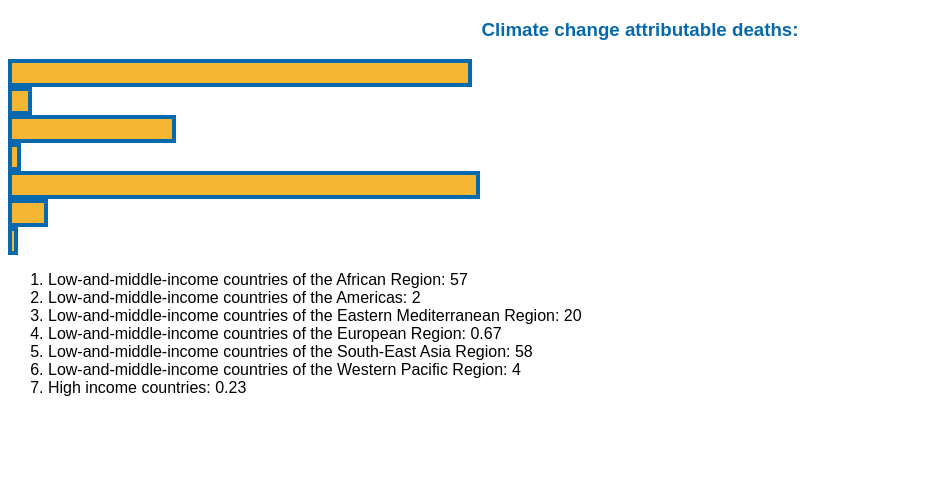
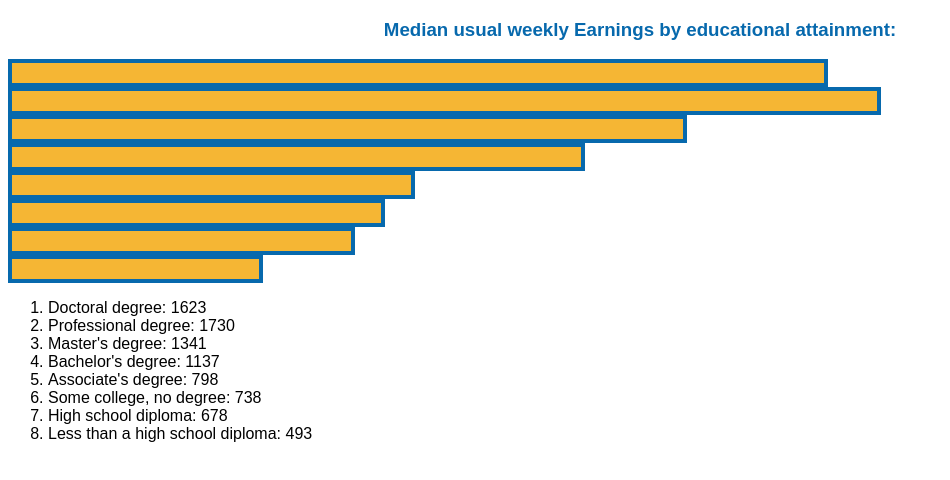
Before and after one commit to jefferyycc/d3-lab-exercise, a plain HTML site: page d3-svg/index.html in a window 1280 px wide. Shown: the whole page, without its empty margins (0-950 px from the left). Drawn offline with nearby package versions, Linux system fonts and the light colour scheme; a web font is replaced by a local one.

Commit message:
some data update

```diff
--- a/d3-svg/index.html
+++ b/d3-svg/index.html
@@ -8,7 +8,7 @@
   </head>
 
   <body>
-    <h3>Climate change attributable deaths:</h3>
+    <h3>Median usual weekly Earnings by educational attainment:</h3>
     <div id="viz"></div>
     <ol id="legend"></ol>
 	</body>
--- a/d3-svg/main.js
+++ b/d3-svg/main.js
@@ -1,11 +1,12 @@
-let climate_daly_data = [
-        {region: "Low-and-middle-income countries of the African Region", deaths: 57},
-        {region: "Low-and-middle-income countries of the Americas", deaths: 2},
-        {region: "Low-and-middle-income countries of the Eastern Mediterranean Region", deaths: 20},
-         {region: "Low-and-middle-income countries of the European Region", deaths: 0.67},
-         {region: "Low-and-middle-income countries of the South-East Asia Region", deaths: 58},
-        {region: "Low-and-middle-income countries of the Western Pacific Region", deaths: 4},
-        {region: "High income countries", deaths: 0.23}
+let edu_income_data = [
+        {degree: "Doctoral degree", income: 1623},
+        {degree: "Professional degree", income: 1730},
+        {degree: "Master's degree", income: 1341},
+         {degree: "Bachelor's degree", income: 1137},
+         {degree: "Associate's degree", income: 798},
+        {degree: "Some college, no degree", income: 738},
+        {degree: "High school diploma", income: 678},
+        {degree: "Less than a high school diploma", income: 493}
  ];
 
 
@@ -18,14 +19,14 @@ let divSelection = d3.select("body").selectAll("div").selectAll("div")
 let listSelection = d3.select("body").selectAll("ol").selectAll("li")
 
 divSelection
-	.data(climate_daly_data)
+	.data(edu_income_data)
 	.enter()
 	.append("div")
 	.attr("class", "bar")
 	// .attr("bar", function(d, i){ return "element-"+i; })
 	// .attr("bar", "elements")
 	// .text("DIV TEST!")
-	.style("width", function(d){ return d.deaths * 8 +"px"; })
+	.style("width", function(d){ return d.income / 2 +"px"; })
 	// .on("mouseover", function(d, i){return toggleClass(i, d3.select(this)) });
 	// .on("click", function(d, i){
 	// d3.select(this).text(d)
@@ -40,10 +41,10 @@ divSelection
 	});
 
 listSelection
-	.data(climate_daly_data)
+	.data(edu_income_data)
 	.enter()
 	.append("li")
-	.text(function(d){ return d.region +": "+ d.deaths;})
+	.text(function(d){ return d.degree +": "+ d.income;})
 	.on("mouseover", function(d, i){
   	toggleClass(i+1, true)
   	// d3.select(this).classed("highlightText", true)
```
Also changed, not shown: 1 other file.
